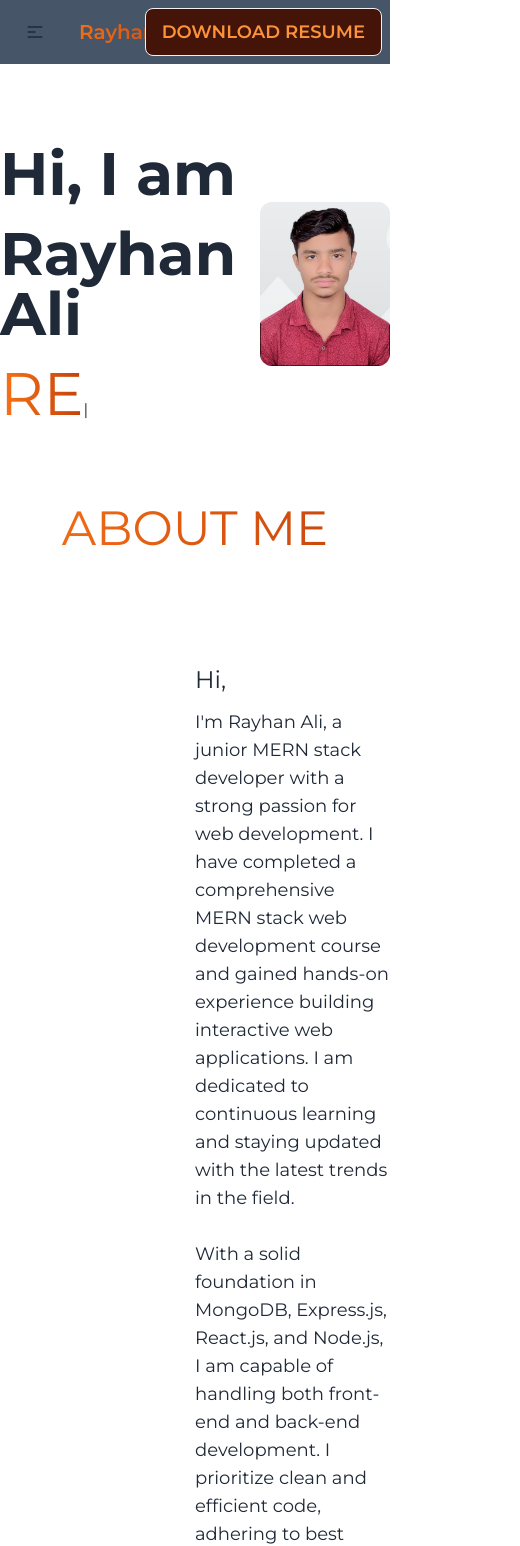
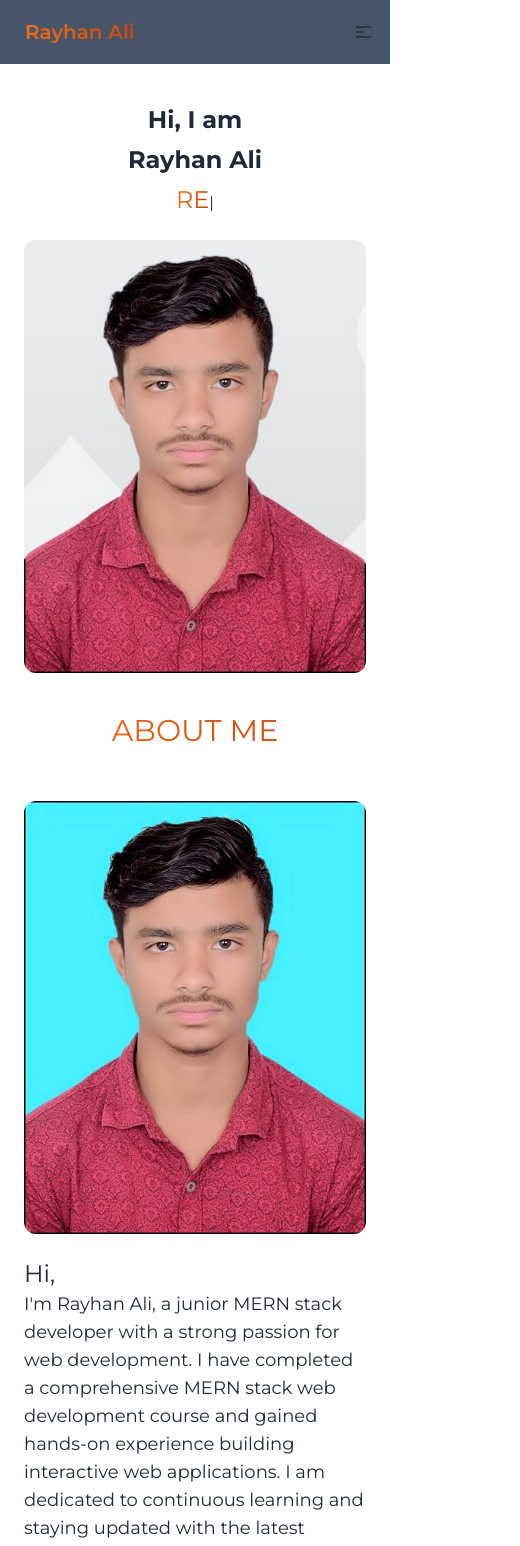
Before and after one commit to Rayhanali-dev/my-portfolio, a React (Vite) app: page / in a window 390 px wide. Shown: the top 1546 px of the page, 520 px wide, since content can reach past the window. Built offline with nearby package versions, Linux system fonts and the light colour scheme.

Commit message:
responsive for small device

```diff
--- a/src/components/About/About.jsx
+++ b/src/components/About/About.jsx
@@ -3,13 +3,13 @@ import img from '../../assets/about.jpg'
 const About = () => {
     return (
         <div className='max-w-7xl mx-auto'>
-            <h2 className='text-center text-5xl mb-8 uppercase bg-gradient-to-r from-orange-500 to-orange-700 bg-clip-text text-transparent'>About me</h2>
-            <div className='py-20 flex items-center'>
-                <div className='w-1/2'>
-                    <img className='rounded-xl w-4/5' src={img} alt="about img" />
+            <h2 className='text-center md:text-5xl px-6 md:px-0 text-3xl mb-8 uppercase bg-gradient-to-r from-orange-500 to-orange-700 bg-clip-text text-transparent'>About me</h2>
+            <div className='md:py-20 py-5 flex px-6 flex-col md:flex-row items-center'>
+                <div className='w-full md:w-1/2 mb-6 md:mb-0'>
+                    <img className='rounded-xl' src={img} alt="about img" />
                 </div>
-                <div className='w-1/2'>
-                    <p className='text-2xl mb-3'>Hi, </p>
+                <div className='w-full md:w-1/2'>
+                    <p className='text-2xl'>Hi, </p>
                     <p className='mb-7 leading-7 text-lg'>I'm  Rayhan Ali, a junior MERN stack developer with a strong passion for web development. I have completed a comprehensive MERN stack web development course and gained hands-on experience building interactive web applications. I am dedicated to continuous learning and staying updated with the latest trends in the field.</p>
 
                     <p className='mb-7 leading-7 text-lg'>With a solid foundation in MongoDB, Express.js, React.js, and Node.js, I am capable of handling both front-end and back-end development. I prioritize clean and efficient code, adhering to best practices to deliver seamless user experiences. I thrive in collaborative environments, valuing effective communication and knowledge sharing.</p>
--- a/src/components/Banner/Banner.jsx
+++ b/src/components/Banner/Banner.jsx
@@ -16,15 +16,15 @@ const Banner = () => {
         };
     }, []);
     return (
-        <div className='max-w-7xl mx-auto py-20'>
-            <div className='flex justify-between items-center'>
-                <div className='w-2/3'>
-                    <h3 className='text-6xl font-bold mb-5'>Hi, I am</h3>
-                    <h3 className='text-6xl font-bold mb-5'>Rayhan Ali</h3>
-                    <span className='text-6xl uppercase bg-gradient-to-r from-orange-500 to-orange-700 bg-clip-text text-transparent' ref={el} />
+        <div className='max-w-7xl mx-auto py-10 md:py-20 px-6 md:px-0'>
+            <div className='flex flex-col md:flex-row justify-between items-center'>
+                <div className='w-full md:w-2/3 text-center md:text-left'>
+                    <h3 className='md:text-6xl text-2xl font-bold mb-2 md:mb-5'>Hi, I am</h3>
+                    <h3 className='md:text-6xl text-2xl font-bold mb-2 md:mb-5'>Rayhan Ali</h3>
+                    <span className='md:text-6xl text-2xl uppercase bg-gradient-to-r from-orange-500 to-orange-700 bg-clip-text text-transparent' ref={el} />
                 </div>
-                <div className='w-1/3'>
-                    <img className='rounded-xl' src={bannerImg} alt="" />
+                <div className='w-full md:w-1/3 mt-6 md:mt-0'>
+                    <img className='rounded-xl w-full' src={bannerImg} alt="" />
                 </div>
             </div>
         </div>
--- a/src/components/Contact/Contact.jsx
+++ b/src/components/Contact/Contact.jsx
@@ -4,18 +4,17 @@ import { Link } from 'react-router-dom';
 
 const Contact = () => {
     return (
-        <div className='max-w-7xl mx-auto'>
-            <h2 className='text-center text-5xl mb-8 uppercase bg-gradient-to-r from-orange-500 to-orange-700 bg-clip-text text-transparent'>Contact Me</h2>
-            <div className='flex justify-between'>
-                <div className='w-1/3'>
-                    <h2 className='text-3xl mb-6 uppercase bg-gradient-to-r from-orange-500 to-orange-700 bg-clip-text text-transparent'>Address </h2>
-
+        <div className='max-w-7xl mx-auto px-6 md:px-0'>
+            <h2 className='text-center md:text-5xl text-3xl mb-8 uppercase bg-gradient-to-r from-orange-500 to-orange-700 bg-clip-text text-transparent'>Contact Me</h2>
+            <div className='flex flex-col md:flex-row justify-between'>
+                <div className='w-full md:w-1/3'>
+                    <h2 className='text-3xl text-center md:text-left mb-6 uppercase bg-gradient-to-r from-orange-500 to-orange-700 bg-clip-text text-transparent'>Address</h2>
                     <div className='flex gap-3 items-center'>
                         <FaLocationDot className='my-2 w-5 h-5'></FaLocationDot>
                         <Link className='text-lg' to="https://goo.gl/maps/WDMPknQtS2j59Bew5">Gazipur Dhaka Banlgadesh</Link>
                     </div>
                     <div className='flex gap-3 items-center'>
-                        <FaPhone className='my-2 w-5 h-5'></FaPhone>
+                        <FaPhone className='my-2 text-center w-5 h-5'></FaPhone>
                         <Link className='text-lg' to="tel:+8801742903470">+8801742903470</Link>
                     </div>
                     <div className='flex gap-3 items-center'>
@@ -23,8 +22,8 @@ const Contact = () => {
                         <Link className='text-lg' to="mailto:rayhanalidev@gmail.com">rayhanalidev@gmail.com</Link>
                     </div>
 
-                    <h2 className='text-3xl mt-20 uppercase bg-gradient-to-r from-orange-500 to-orange-700 bg-clip-text text-transparent'>Follow Me</h2>
-                    <div className='flex gap-6 mt-4'>
+                    <h2 className='text-3xl mt-20 text-center md:text-left uppercase bg-gradient-to-r from-orange-500 to-orange-700 bg-clip-text text-transparent'>Follow Me</h2>
+                    <div className='flex gap-6 mt-4 justify-center md:justify-start'>
                         <Link to={`https://www.facebook.com/rayhanalidev/`}><FaFacebookF className='w-6 h-6'></FaFacebookF></Link>
                         <Link to={`https://www.linkedin.com/in/rayhanalidev/`}><FaLinkedinIn className='w-6 h-6'></FaLinkedinIn></Link>
                         <Link to={`https://github.com/Rayhanali-dev`}><FaGithub className='w-6 h-6'></FaGithub></Link>
@@ -32,11 +31,11 @@ const Contact = () => {
                         <Link to={`https://www.instagram.com/rayhan_ali_dev/`}><FaInstagram className='w-6 h-6'></FaInstagram></Link>
                     </div>
                 </div>
-                <div className='w-2/3'>
-                    <h2 className='text-3xl text-end mb-6 uppercase bg-gradient-to-r from-orange-500 to-orange-700 bg-clip-text text-transparent'>Get In Touch</h2>
+                <div className='w-full md:w-2/3'>
+                    <h2 className='text-3xl text-center mt-11 md:mt-0 md:text-end mb-6 uppercase bg-gradient-to-r from-orange-500 to-orange-700 bg-clip-text text-transparent'>Get In Touch</h2>
                     <form>
-                        <input type="text" required placeholder='Name' className='py-3 px-3 w-[48%] mr-3' />
-                        <input type="email" required placeholder='Email' className='py-3 px-3 w-2/4' />
+                        <input type="text" required placeholder='Name' className='py-3 px-3 w-full md:w-[48%] mr-3 mb-6 md:mb-0' />
+                        <input type="email" required placeholder='Email' className='py-3 px-3 w-full md:w-2/4' />
                         <textarea name="" id="" cols="30" className='mt-6 w-full py-3 px-3' placeholder='Tell me more about your needs...........' rows="10"></textarea>
                         <div className='text-center'>
                             <input className='btn btn-success my-4 text-center' type="submit" value="Send Message" />
--- a/src/components/Navbar/Navbar.jsx
+++ b/src/components/Navbar/Navbar.jsx
@@ -15,15 +15,16 @@ const Navbar = () => {
         <div className='bg-slate-600'>
             <div className="navbar max-w-7xl mx-auto">
                 <div className="navbar-start">
-                    <div className="dropdown">
+                    <div className="dropdown absolute right-0">
                         <label tabIndex={0} className="btn btn-ghost lg:hidden">
                             <svg xmlns="http://www.w3.org/2000/svg" className="h-5 w-5" fill="none" viewBox="0 0 24 24" stroke="currentColor"><path strokeLinecap="round" strokeLinejoin="round" strokeWidth="2" d="M4 6h16M4 12h8m-8 6h16" /></svg>
                         </label>
-                        <ul tabIndex={0} className="menu menu-sm gap-6 dropdown-content mt-3 z-[1] p-2 shadow bg-base-100 rounded-box w-52">
+                        <ul tabIndex={0} className="menu absolute right-2 menu-sm gap-6 dropdown-content mt-3 z-[1] p-2 shadow bg-base-100 rounded-box w-52">
                             {option}
+                            <Link to={`/`} className="text-orange-400 text-sm btn bg-orange-950">Download Resume</Link>
                         </ul>
                     </div>
-                    <a className="btn btn-ghost normal-case text-xl bg-gradient-to-r from-orange-500 to-orange-700 bg-clip-text text-transparent">Rayhan Ali</a>
+                    <Link to={`/`} className="btn btn-ghost normal-case text-xl bg-gradient-to-r from-orange-500 to-orange-700 bg-clip-text text-transparent">Rayhan Ali</Link>
                 </div>
                 <div className="navbar-center hidden lg:flex">
                     <ul className="menu gap-6 menu-horizontal px-1">
@@ -31,7 +32,7 @@ const Navbar = () => {
                     </ul>
                 </div>
                 <div className="navbar-end">
-                    <Link to={`/`} className="text-orange-400 text-lg btn bg-orange-950">Download Resume</Link>
+                    <Link to={`/`} className="text-orange-400 py-2 px-4 rounded-xl text-lg hidden md:block bg-orange-950">Download Resume</Link>
                 </div>
             </div>
         </div>
--- a/src/components/Skills/Skills.jsx
+++ b/src/components/Skills/Skills.jsx
@@ -2,10 +2,10 @@ import React from 'react';
 
 const Skills = () => {
     return (
-        <div className='max-w-7xl mx-auto mb-20'>
-            <h2 className='text-center text-5xl mb-8 uppercase bg-gradient-to-r from-orange-500 to-orange-700 bg-clip-text text-transparent'>Skills</h2>
+        <div className='max-w-7xl mx-auto mb-20 px-6 md:px-0'>
+            <h2 className='text-center md:text-5xl text-3xl mb-8 uppercase bg-gradient-to-r from-orange-500 to-orange-700 bg-clip-text text-transparent'>Skills</h2>
             <div>
-                <h3 className='text-6xl mb-8 uppercase bg-gradient-to-r from-red-900 to-red-500 bg-clip-text text-transparent'>Expertise: </h3>
+                <h3 className='lg:text-6xl text-2xl mb-8 uppercase bg-gradient-to-r from-red-900 to-red-500 bg-clip-text text-transparent'>Expertise: </h3>
                 <div className='flex flex-wrap gap-6 justify-start mb-12'>
                     <button className="btn btn-success">HTML</button>
                     <button className="btn btn-primary">CSS</button>
@@ -23,16 +23,16 @@ const Skills = () => {
                 </div>
             </div>
             <div>
-                <h3 className='text-6xl mb-8 uppercase bg-gradient-to-r from-red-900 to-red-500 bg-clip-text text-transparent'>Comfortable: </h3>
-                <div className='flex gap-6 justify-start mb-12'>
+                <h3 className='md:text-6xl text-2xl mb-8 uppercase bg-gradient-to-r from-red-900 to-red-500 bg-clip-text text-transparent'>Comfortable: </h3>
+                <div className='flex flex-wrap gap-6 justify-start mb-12'>
                     <button className="btn btn-accent">Express js</button>
                     <button className="btn btn-info">Node js</button>
                     <button className="btn btn-secondary">MongoDB</button>
                 </div>
             </div>
             <div>
-                <h3 className='text-6xl mb-8 uppercase bg-gradient-to-r from-red-900 to-red-500 bg-clip-text text-transparent'>Familiar: </h3>
-                <div className='flex gap-6 justify-start mb-12'>
+                <h3 className='md:text-6xl text-2xl mb-8 uppercase bg-gradient-to-r from-red-900 to-red-500 bg-clip-text text-transparent'>Familiar: </h3>
+                <div className='flex flex-wrap gap-6 justify-start mb-12'>
                     <button className="btn btn-secondary">JWT</button>
                     <button className="btn btn-primary">React Query</button>
                     <button className="btn  btn-success">TanStack Query</button>
```
Also changed, not shown: src/components/Project/Project.jsx (+15 -9 lines).
